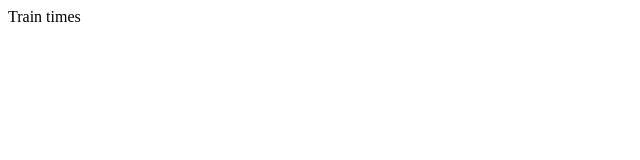
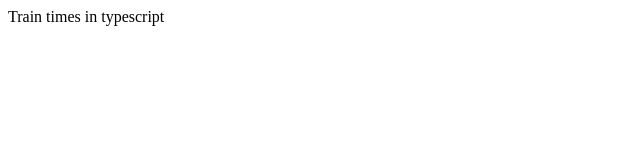
Before and after one commit to alexhomingwong/trainTimes, a React app: page / in a window 1280 px wide. Shown: the top 160 px of the page, without its empty margins (0-640 px from the left). Built offline with nearby package versions, Linux system fonts and the light colour scheme.

Commit message:
added typescript to the project

```diff
--- a/src/App.js
+++ b/src/App.tsx
@@ -1,5 +1,5 @@
 import React from "react";
 
 export const App = () => {
-  return <div>Train times</div>;
+  return <div>Train times in typescript</div>;
 };
--- a/src/index.js
+++ /dev/null
@@ -1,6 +0,0 @@
-import React from "react";
-import { createRoot } from "react-dom/client";
-import { App } from "./App";
-
-const root = createRoot(document.getElementById("root"));
-root.render(<App />);
--- /dev/null
+++ b/src/index.tsx
@@ -0,0 +1,15 @@
+import React from "react";
+import { createRoot } from "react-dom/client";
+import { App } from "./App";
+
+const container = document.getElementById("root");
+
+if (container) {
+  const root = createRoot(container);
+
+  root.render(
+    <React.StrictMode>
+      <App />
+    </React.StrictMode>
+  );
+}
--- a/webpack.config.js
+++ b/webpack.config.js
@@ -1,12 +1,16 @@
 const path = require("path");
 const HtmlWebpackPlugin = require("html-webpack-plugin");
+const ForkTSCheckerWebpackPlugin = require("fork-ts-checker-webpack-plugin");
 
 module.exports = {
-  entry: "./src/index.js",
+  entry: "./src/index.tsx",
   mode: "development",
   output: {
     path: path.resolve(__dirname, "dist"),
     filename: "index.js",
+  },
+  resolve: {
+    extensions: [".ts", ".tsx", ".js"],
   },
   devtool: "eval-source-map",
   devServer: {
@@ -16,6 +20,7 @@ module.exports = {
   },
   module: {
     rules: [
+      { test: /\.ts|x$/, loader: "babel-loader", exclude: /node_modules/ },
       { test: /\.js|x$/, loader: "babel-loader", exclude: /node_modules/ },
       { test: /\.html$/, loader: "html-loader" },
     ],
@@ -24,5 +29,6 @@ module.exports = {
     new HtmlWebpackPlugin({
       template: path.resolve(__dirname, "src/index.html"),
     }),
+    new ForkTSCheckerWebpackPlugin(),
   ],
 };
```
Also changed, not shown: package.json (+7 -0 lines), tsconfig.json (added, +14 -0 lines), .babelrc, 1 other file (tests, documents, lock files or other folders).
